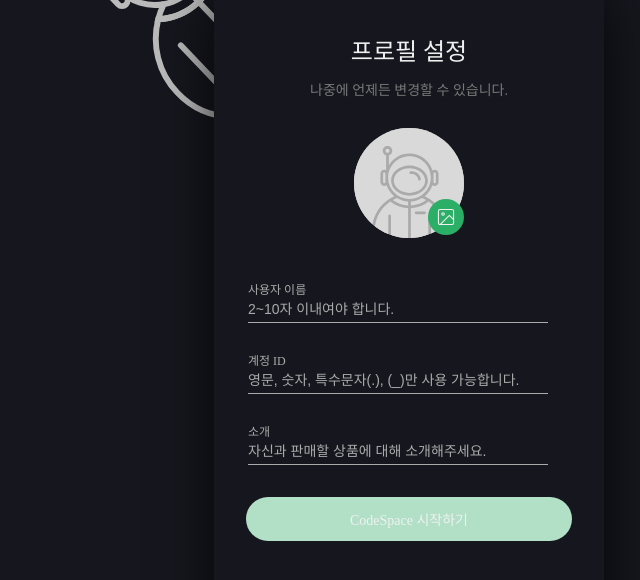
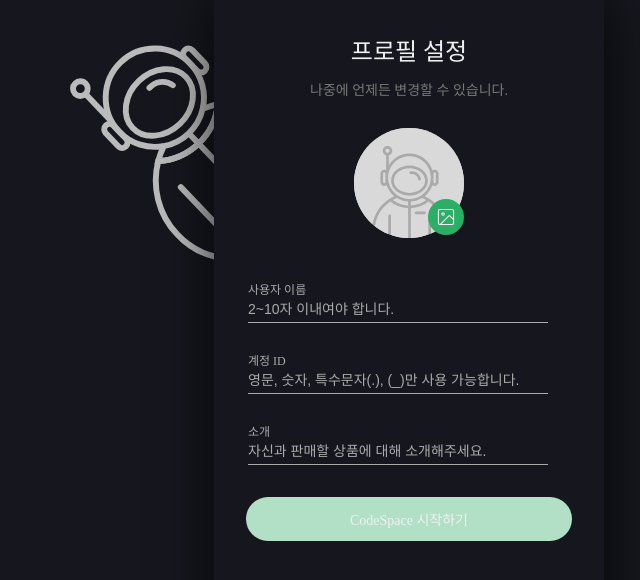
Before and after one commit to FRONTENDSCHOOL5/final-03-code-space, a React (Create React App) app: page /profile in a window 1280 px wide. Shown: the top 580 px of the page, without its empty margins (231-871 px from the left). Built offline with nearby package versions, Linux system fonts and the light colour scheme; a web font is replaced by a local one; what recoil-persist would draw is missing.

Commit message:
💄 Styles : 우주인 위치 수정(#36)

```diff
--- a/src/App.js
+++ b/src/App.js
@@ -16,7 +16,7 @@ import FeedDetailPage from 'Pages/Feed/FeedDetailPage';
 import ProductPage from 'Pages/Profile/ProductPage';
 import NotFoundErrorPage from 'Pages/NotFoundErrorPage';
 import ProfileEditPage from 'Pages/Profile/ProfileEditPage';
-import { SMainLayout, Sbackground, Sastronaut } from 'Styles/MainLayoutStyle';
+import { SMainLayout, Sbackground, SAstronaut } from 'Styles/MainLayoutStyle';
 import { AnimatePresence } from 'framer-motion';
 import PrivateRoute from 'Route/PrivateRoute';
 
@@ -24,12 +24,11 @@ function App() {
   return (
     <Sbackground>
       <GlobalStyle />
-      <Sastronaut />
+      <SAstronaut />
       <AnimatePresence>
         <SMainLayout>
           <Routes>
             <Route path="/" element={<LandingPage />} />
-            <Route path="/landing" element={<LandingPage />} />
             <Route path="/login" element={<LoginPage />} />
             <Route path="/signup" element={<SignUpPage />} />
             <Route path="/profile" element={<ProfileCreatePage />} />
--- a/src/Styles/MainLayoutStyle.jsx
+++ b/src/Styles/MainLayoutStyle.jsx
@@ -18,7 +18,7 @@ const SMainLayout = styled.div`
   box-shadow: rgba(0, 0, 0, 0.8) 0 0 50px;
   z-index: 1;
 `;
-const Sastronaut = styled.img.attrs({
+const SAstronaut = styled.img.attrs({
   src: astronaut,
   alt: 'astronaut',
 })`
@@ -26,12 +26,12 @@ const Sastronaut = styled.img.attrs({
   position: absolute;
   top: 50%;
   left: 50%;
-  transform: translate(-120%, -155%);
+  transform: translate(-120%, -115%);
 
   z-index: 0;
   transition: all 0.3s ease-in-out;
   &:hover {
-    transform: translate(-80%, -155%);
+    transform: translate(-80%, -125%);
   }
 `;
 const Sbackground = styled.div`
@@ -40,4 +40,4 @@ const Sbackground = styled.div`
   z-index: -2;
 `;
 
-export { SMainLayout, Sbackground, Sastronaut };
+export { SMainLayout, Sbackground, SAstronaut };
```
